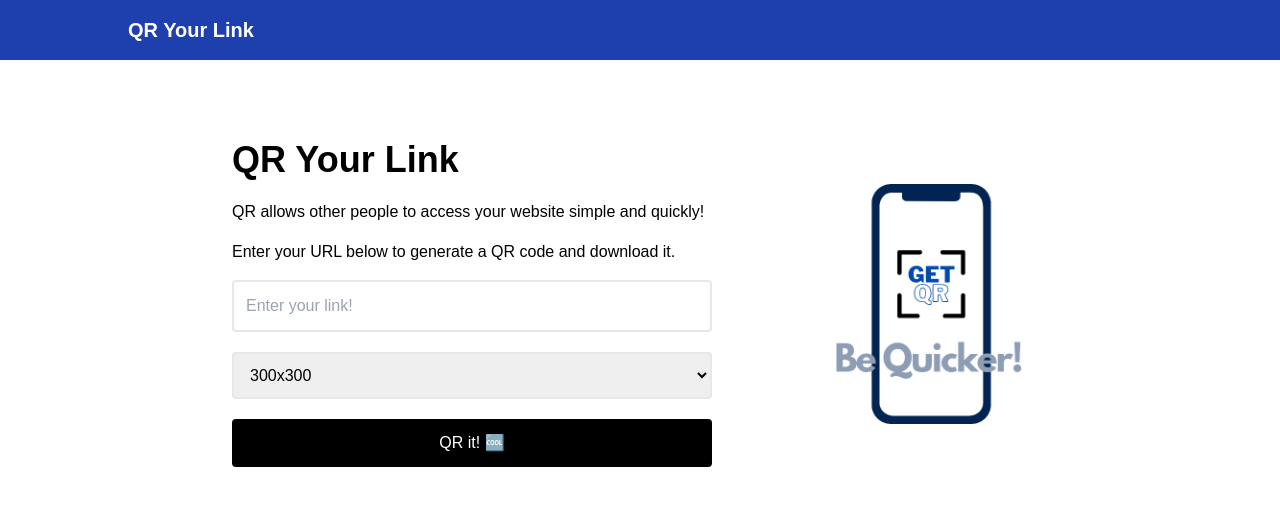
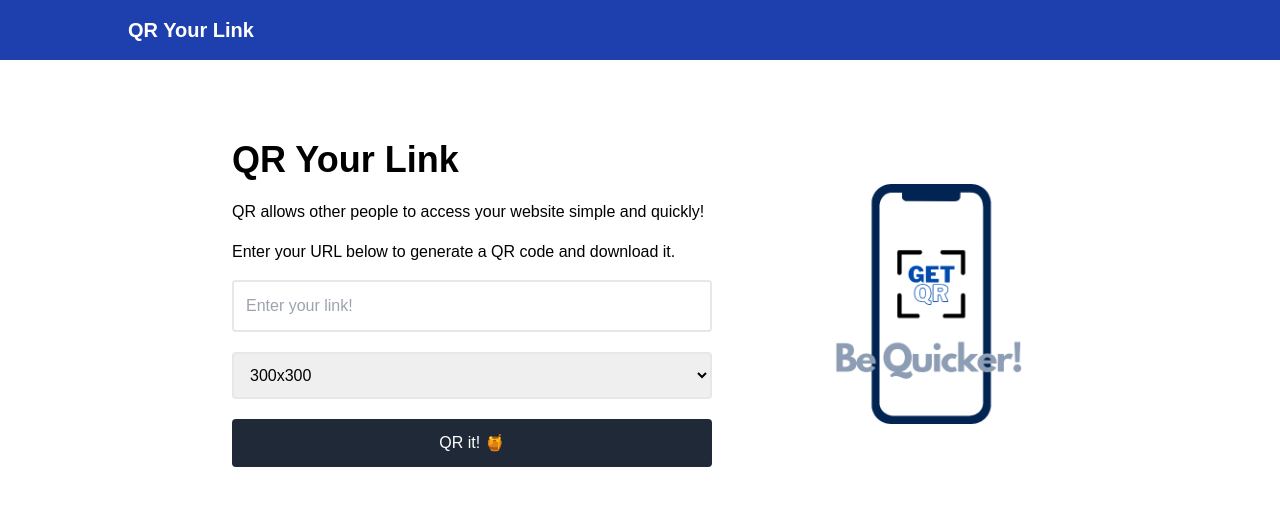
Before and after one commit to CagyJ/qr-ur-link, a React (Create React App) app: page / in a window 1280 px wide. Shown: the top 506 px of the page. Built offline with nearby package versions, Linux system fonts and the light colour scheme.

Commit message:
style buttons

```diff
--- a/src/components/Body.js
+++ b/src/components/Body.js
@@ -52,7 +52,7 @@ const QrDownload = ({qrCodeRef}) => {
     return (
         <a
             id='save-link'
-            className='bg-black hover:bg-gray-600 text-white font-bold py-2 rounded w-1/3 m-auto my-5'
+            className='bg-blue-800 hover:bg-blue-900 text-white font-bold py-2 rounded w-1/3 m-auto my-5'
             href={saveUrl}
             download='qrcode.png'
         >
@@ -106,11 +106,11 @@ const QrForm = ({url, setUrl, size, setSize, onSubmit}) => {
                     <option value="600">600x600</option>
                 </select>
                 <button
-                    className="bg-black rounded w-full text-white py-3 px-4 mt-5 hover:bg-gray-800"
+                    className="bg-gray-800 rounded w-full text-white py-3 px-4 mt-5 hover:bg-black"
                     type="submit"
                     disabled={!url.length}
                 >
-                    QR it! 🆒
+                    QR it! 🍯
                 </button>
             </form>
             </div>
```
